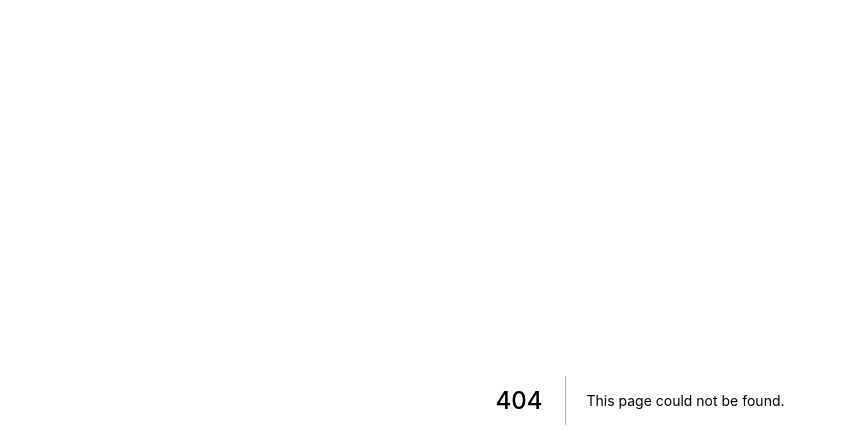
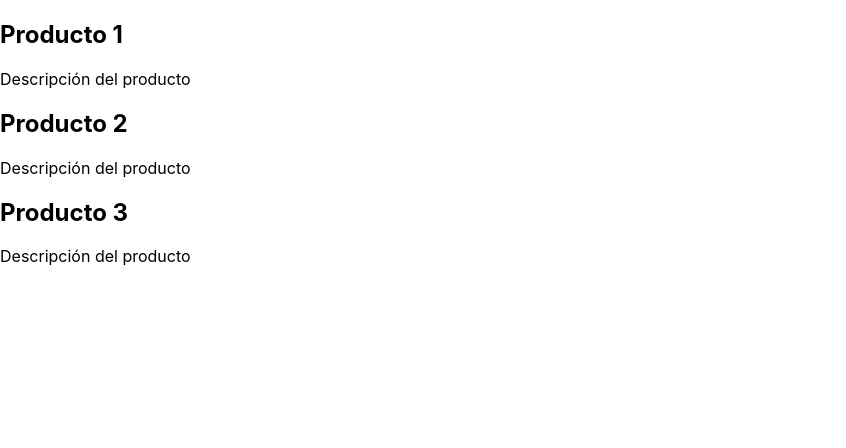
Before and after one commit to tzuzulcode/frontend-professional-abril2022, a Next.js app in the folder ejemplo/: page /productos in a window 1280 px wide. Before the commit this address had no page. Shown: the top 448 px of the page, without its empty margins (0-846 px from the left). Built offline with nearby package versions, Linux system fonts and the light colour scheme.

Commit message:
Server side rendering

```diff
--- /dev/null
+++ b/ejemplo/pages/api/products.js
@@ -0,0 +1,19 @@
+export default function getProducts(req,res){
+    return res.json([
+        {
+            id:"abc1",
+            name:"Producto 1",
+            description:"Descripción del producto"
+        },
+        {
+            id:"abc2",
+            name:"Producto 2",
+            description:"Descripción del producto"
+        },
+        {
+            id:"abc3",
+            name:"Producto 3",
+            description:"Descripción del producto"
+        }
+    ])
+}
--- /dev/null
+++ b/ejemplo/pages/productos.jsx
@@ -0,0 +1,41 @@
+import React,{useEffect,useState} from 'react'
+
+// Si utlizamos esta función, estaremos usando SSR
+// export async function getServerSideProps(){
+//   const productosRequest = await fetch('http://localhost:3000/api/products')
+
+//   const productos = await productosRequest.json()
+
+//   return{
+//     props:{
+//       productos
+//     }
+//   }
+// }
+
+export default function Productos(/*{productos}*/) {
+
+  const [productos, setProductos] = useState([])
+
+  //Client-side rendering
+  useEffect(() => {
+
+    fetch('http://localhost:3000/api/products')
+    .then(response=>response.json())
+    .then(data=>{
+      setProductos(data)
+    })
+  }, [])
+
+
+  return (
+    <div>
+      {productos.map(producto=>{
+        return <article key={producto.id}>
+          <h2>{producto.name}</h2>
+          <p>{producto.description}</p>
+        </article>
+      })}
+    </div>
+  )
+}
```
Also changed, not shown: ejemplo/pages/ofertas.js (added, +7 -0 lines).
